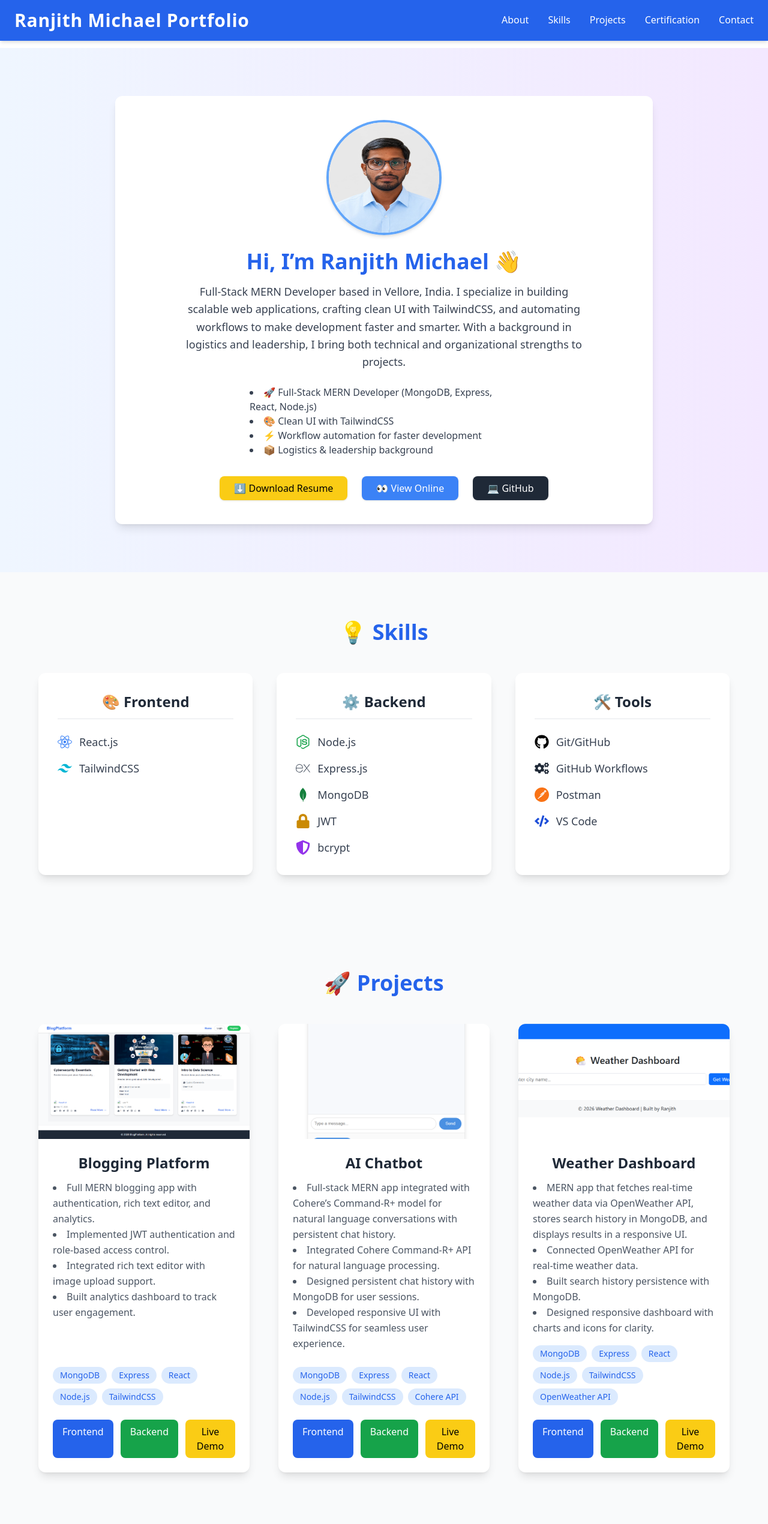
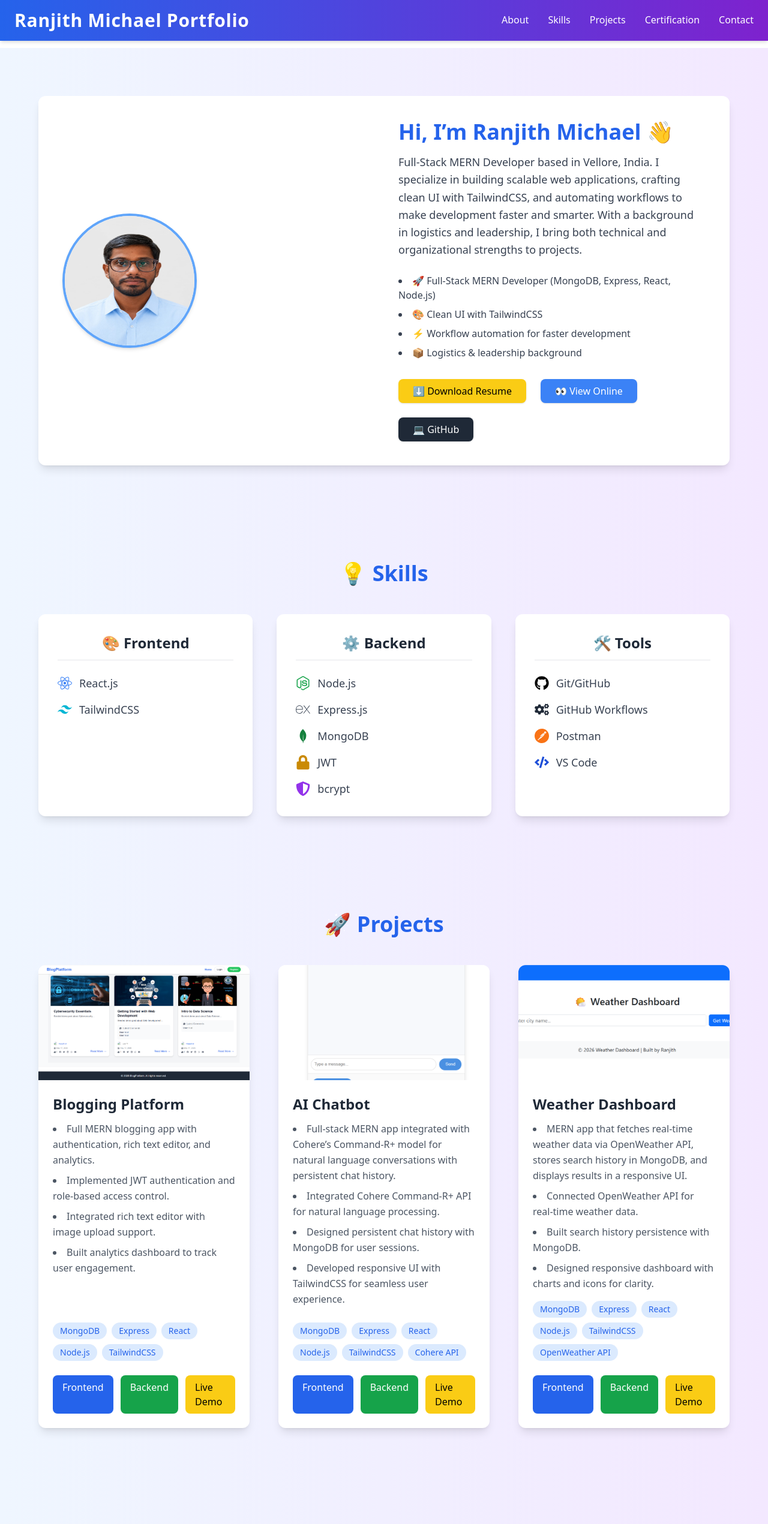
Before and after one commit to RanjithMichael/portfolio, a React (Create React App) app: page / in a window 1280 px wide. Shown: the top 2541 px of the page at 60% size. Built offline with nearby package versions, Linux system fonts and the light colour scheme.

Commit message:
updatedaaaaaaaaaaa'

```diff
--- a/src/components/AboutMe.jsx
+++ b/src/components/AboutMe.jsx
@@ -6,20 +6,20 @@ const AboutMe = () => {
       id="about"
       className="py-20 bg-gradient-to-r from-blue-50 to-purple-100"
     >
-      <div className="max-w-4xl mx-auto bg-white rounded-xl shadow-lg p-10 flex flex-col items-center text-center animate-fadeIn">
+      <div className="max-w-6xl mx-auto grid md:grid-cols-2 gap-12 items-center bg-white rounded-xl shadow-lg p-10 animate-fadeIn">
 
         {/* Profile Image */}
+        <div className="flex justify-center md:justify-start">
           <img
             src="/Ranjith.jpeg"
             alt="Portrait of Ranjith Michael"
             loading="lazy"
             className="
-            w-24 h-24
-            sm:w-32 sm:h-32
-            md:w-40 md:h-40
-            lg:w-48 lg:h-48
+              w-32 h-32
+              sm:w-40 sm:h-40
+              md:w-48 md:h-48
+              lg:w-56 lg:h-56
               rounded-full
-            mb-6
               shadow-md
               border-4 border-blue-400
               transition
@@ -28,7 +28,10 @@ const AboutMe = () => {
               animate-slideUp
             "
           />
+        </div>
 
+        {/* Text Content */}
+        <div className="text-center md:text-left">
           {/* Heading */}
           <h2
             className="text-4xl font-extrabold text-blue-600 mb-4 animate-slideUp delay-100"
@@ -39,7 +42,7 @@ const AboutMe = () => {
 
           {/* Description */}
           <p
-          className="text-lg text-gray-700 leading-relaxed max-w-2xl mx-auto mb-6 animate-fadeIn delay-200"
+            className="text-lg text-gray-700 leading-relaxed mb-6 animate-fadeIn delay-200"
             aria-label="Developer description"
           >
             Full‑Stack MERN Developer based in Vellore, India. I specialize in
@@ -51,7 +54,7 @@ const AboutMe = () => {
 
           {/* Strengths as bullet points */}
           <section aria-label="Key strengths">
-          <ul className="text-gray-700 mb-8 list-disc list-inside text-left max-w-md mx-auto animate-fadeIn delay-300">
+            <ul className="text-gray-700 mb-8 list-disc list-inside space-y-2 animate-fadeIn delay-300">
               <li>🚀 Full‑Stack MERN Developer (MongoDB, Express, React, Node.js)</li>
               <li>🎨 Clean UI with TailwindCSS</li>
               <li>⚡ Workflow automation for faster development</li>
@@ -60,7 +63,7 @@ const AboutMe = () => {
           </section>
 
           {/* Call-to-Action Buttons */}
-        <div className="flex justify-center gap-6 flex-wrap animate-slideUp delay-400">
+          <div className="flex justify-center md:justify-start gap-6 flex-wrap animate-slideUp delay-400">
             <a
               href="/Ranjith_Michael_B_Resume.pdf"
               className="px-6 py-2 bg-yellow-400 text-black rounded-lg shadow hover:bg-yellow-500 hover:scale-105 transition transform"
@@ -89,6 +92,7 @@ const AboutMe = () => {
             </a>
           </div>
         </div>
+      </div>
     </section>
   );
 };
--- a/src/components/BackToTop.jsx
+++ b/src/components/BackToTop.jsx
@@ -6,11 +6,7 @@ const BackToTop = () => {
   // Show button when scrolled down
   useEffect(() => {
     const toggleVisibility = () => {
-      if (window.scrollY > 300) {
-        setVisible(true);
-      } else {
-        setVisible(false);
-      }
+      setVisible(window.scrollY > 300);
     };
     window.addEventListener("scroll", toggleVisibility);
     return () => window.removeEventListener("scroll", toggleVisibility);
@@ -28,7 +24,14 @@ const BackToTop = () => {
     visible && (
       <button
         onClick={scrollToTop}
-        className="fixed bottom-6 right-6 bg-blue-600 text-white p-3 rounded-full shadow-lg hover:bg-blue-700 transition"
+        className="
+          fixed bottom-6 right-6
+          bg-gradient-to-r from-blue-500 to-purple-600
+          text-white p-4 rounded-full shadow-lg
+          hover:scale-110 hover:shadow-xl
+          transition transform duration-300 ease-in-out
+          focus:outline-none focus:ring-2 focus:ring-blue-400
+        "
         aria-label="Back to Top"
       >
         ⬆️
--- a/src/components/Certification.jsx
+++ b/src/components/Certification.jsx
@@ -2,18 +2,27 @@ import React from "react";
 
 const Certification = () => {
   return (
-    <section id="certification" className="py-20 bg-gray-50">
-      <div className="max-w-4xl mx-auto text-center">
+    <section id="certification" className="py-20 bg-gradient-to-r from-blue-50 to-purple-100">
+      <div className="max-w-5xl mx-auto text-center">
+        {/* Heading */}
         <h2 className="text-4xl font-extrabold text-blue-600 mb-12">
           📜 Certification
         </h2>
+
+        {/* Certification Card */}
         <div className="flex justify-center">
-          {/* GUVI Certification Card */}
-          <div className="bg-white rounded-xl shadow-lg p-8 flex flex-col items-center hover:shadow-2xl transition transform hover:-translate-y-2 max-w-sm">
+          <div
+            className="
+              bg-white rounded-xl shadow-lg p-8 flex flex-col items-center
+              hover:shadow-2xl transition transform hover:-translate-y-2
+              max-w-sm animate-fadeIn
+            "
+          >
             <img
               src="/GuviCertification.png"
-              alt="GUVI MERN Certificate"
-              className="mb-6 w-56 h-auto rounded-md border border-gray-200 shadow-sm"
+              alt="GUVI MERN Full‑Stack Certificate"
+              className="mb-6 w-56 h-auto rounded-md border border-gray-200 shadow-sm hover:scale-105 transition transform"
+              loading="lazy"
             />
             <p className="text-xl font-semibold text-gray-800 text-center">
               GUVI MERN Full‑Stack Certification
@@ -25,7 +34,11 @@ const Certification = () => {
               href="https://v2.zenclass.in/certificateDownload/mE1rcScXaN3QRqwo"
               target="_blank"
               rel="noopener noreferrer"
-              className="mt-6 px-5 py-2 bg-blue-600 text-white rounded-lg shadow hover:bg-blue-700 transition"
+              className="
+                mt-6 px-5 py-2 bg-blue-600 text-white rounded-lg shadow
+                hover:bg-blue-700 hover:scale-105 transition transform
+              "
+              aria-label="View GUVI MERN Certification"
             >
               🔗 View Certificate
             </a>
--- a/src/components/Contact.jsx
+++ b/src/components/Contact.jsx
@@ -31,7 +31,8 @@ const Contact = () => {
       id="contact"
       className="py-20 bg-gradient-to-r from-blue-50 to-purple-100"
     >
-      <div className="max-w-2xl mx-auto text-center">
+      <div className="max-w-3xl mx-auto text-center animate-fadeIn">
+        {/* Heading */}
         <h2 className="text-4xl font-extrabold text-blue-600 mb-6">
           📬 Contact Me
         </h2>
@@ -45,32 +46,36 @@ const Contact = () => {
           onSubmit={handleSubmit}
           action="https://formspree.io/f/mojgvgdd"
           method="POST"
-          className="bg-white p-8 rounded-xl shadow-lg"
+          className="bg-white p-8 rounded-xl shadow-lg space-y-4"
         >
           <input
             type="text"
             name="name"
             placeholder="Your Name"
             required
-            className="w-full p-3 mb-4 border rounded-lg focus:ring-2 focus:ring-blue-400 text-gray-800"
+            className="w-full p-3 border rounded-lg focus:ring-2 focus:ring-blue-400 text-gray-800"
+            aria-label="Your Name"
           />
           <input
             type="email"
             name="email"
             placeholder="Your Email"
             required
-            className="w-full p-3 mb-4 border rounded-lg focus:ring-2 focus:ring-blue-400 text-gray-800"
+            className="w-full p-3 border rounded-lg focus:ring-2 focus:ring-blue-400 text-gray-800"
+            aria-label="Your Email"
           />
           <textarea
             name="message"
             placeholder="Your Message"
             required
             rows="4"
-            className="w-full p-3 mb-4 border rounded-lg focus:ring-2 focus:ring-blue-400 text-gray-800"
+            className="w-full p-3 border rounded-lg focus:ring-2 focus:ring-blue-400 text-gray-800"
+            aria-label="Your Message"
           ></textarea>
           <button
             type="submit"
-            className="w-full bg-blue-600 text-white py-3 rounded-lg hover:bg-blue-700 transition font-semibold"
+            className="w-full bg-gradient-to-r from-blue-600 to-purple-600 text-white py-3 rounded-lg shadow hover:scale-105 transition transform font-semibold"
+            aria-label="Send Message"
           >
             ✉️ Send Message
           </button>
--- a/src/components/Footer.jsx
+++ b/src/components/Footer.jsx
@@ -3,13 +3,39 @@ import React from "react";
 const Footer = () => {
   return (
     <footer className="bg-gray-800 text-white py-6 mt-12">
-      <div className="max-w-6xl mx-auto flex flex-col md:flex-row justify-between items-center px-6">
+      <div className="max-w-6xl mx-auto flex flex-col md:flex-row justify-between items-center px-6 animate-fadeIn">
+
         {/* Left Side - Branding */}
-        <p className="text-sm md:text-base mb-4 md:mb-0">
+        <p className="text-sm md:text-base mb-4 md:mb-0 text-center md:text-left">
           © {new Date().getFullYear()} Ranjith Michael · Built with React & TailwindCSS
         </p>
 
-
+        {/* Right Side - Quick Links */}
+        <div className="flex gap-6 text-sm md:text-base">
+          <a
+            href="https://github.com/RanjithMichael"
+            target="_blank"
+            rel="noopener noreferrer"
+            className="hover:text-yellow-400 transition"
+            aria-label="GitHub Profile"
+          >
+            💻 GitHub
+          </a>
+          <a
+            href="mailto:ranjithmichael49@gmail.com"
+            className="hover:text-yellow-400 transition"
+            aria-label="Email Me"
+          >
+            📧 Email
+          </a>
+          <a
+            href="tel:+919677956477"
+            className="hover:text-yellow-400 transition"
+            aria-label="Call Me"
+          >
+            📞 Call
+          </a>
+        </div>
       </div>
     </footer>
   );
--- a/src/components/Navbar.jsx
+++ b/src/components/Navbar.jsx
@@ -2,10 +2,11 @@ import React from "react";
 
 const Navbar = () => {
   return (
-    <nav className="fixed top-0 left-0 w-full backdrop-blur-md bg-blue-600 dark:bg-blue-800 shadow-md z-50">
+    <nav className="fixed top-0 left-0 w-full backdrop-blur-md bg-gradient-to-r from-blue-600 to-purple-700 dark:from-blue-800 dark:to-purple-900 shadow-md z-50 animate-fadeIn">
       <div className="max-w-7xl mx-auto flex justify-between items-center px-6 py-4">
+
         {/* Logo */}
-        <h1 className="text-2xl md:text-3xl font-extrabold text-white tracking-wide">
+        <h1 className="text-2xl md:text-3xl font-extrabold text-white tracking-wide hover:text-yellow-300 transition">
           Ranjith Michael Portfolio
         </h1>
 
@@ -16,7 +17,13 @@ const Navbar = () => {
               <li key={item}>
                 <a
                   href={`#${item}`}
-                  className="relative hover:text-yellow-300 after:content-[''] after:block after:w-0 after:h-[2px] after:bg-yellow-300 after:transition-all after:duration-300 hover:after:w-full"
+                  className="
+                    relative hover:text-yellow-300
+                    after:content-[''] after:block after:w-0 after:h-[2px]
+                    after:bg-yellow-300 after:transition-all after:duration-300
+                    hover:after:w-full
+                  "
+                  aria-label={`Navigate to ${item} section`}
                 >
                   {item.charAt(0).toUpperCase() + item.slice(1)}
                 </a>
--- a/src/components/Projects.jsx
+++ b/src/components/Projects.jsx
@@ -47,30 +47,31 @@ const Projects = () => {
   ];
 
   return (
-    <section id="projects" className="py-20 bg-gray-50">
-      <div className="max-w-6xl mx-auto text-center">
+    <section id="projects" className="py-20 bg-gradient-to-r from-blue-50 to-purple-100">
+      <div className="max-w-6xl mx-auto text-center animate-fadeIn">
         <h2 className="text-4xl font-extrabold text-blue-600 mb-12">🚀 Projects</h2>
         <div className="grid md:grid-cols-2 lg:grid-cols-3 gap-12">
           {projects.map((proj, index) => (
             <div
               key={index}
-              className="bg-white rounded-xl shadow-lg hover:shadow-2xl transition transform hover:-translate-y-2 flex flex-col"
+              className="bg-white rounded-xl shadow-lg hover:shadow-2xl transition transform hover:-translate-y-2 flex flex-col animate-slideUp"
             >
               {/* Project Image */}
               <img
                 src={proj.image}
-                alt={proj.title}
-                className="w-full h-48 object-cover rounded-t-xl"
+                alt={`${proj.title} Screenshot`}
+                className="w-full h-48 object-cover rounded-t-xl hover:scale-105 transition transform"
+                loading="lazy"
               />
 
               {/* Project Content */}
-              <div className="p-6 flex flex-col flex-grow">
+              <div className="p-6 flex flex-col flex-grow text-left">
                 <h3 className="text-2xl font-semibold mb-3 text-gray-800">
                   {proj.title}
                 </h3>
 
                 {/* Description with bullet points */}
-                <ul className="text-gray-600 mb-4 flex-grow text-base leading-relaxed list-disc list-inside text-left">
+                <ul className="text-gray-600 mb-4 flex-grow text-base leading-relaxed list-disc list-inside space-y-2">
                   {proj.description.map((point, i) => (
                     <li key={i}>{point}</li>
                   ))}
@@ -89,13 +90,14 @@ const Projects = () => {
                 </div>
 
                 {/* Action Buttons */}
-                <div className="flex justify-center gap-3 mt-auto">
+                <div className="flex justify-start gap-3 mt-auto">
                   {proj.frontend && (
                     <a
                       href={proj.frontend}
                       target="_blank"
                       rel="noopener noreferrer"
-                      className="px-4 py-2 bg-blue-600 text-white rounded-lg hover:bg-blue-700 transition"
+                      className="px-4 py-2 bg-blue-600 text-white rounded-lg hover:bg-blue-700 hover:scale-105 transition transform"
+                      aria-label={`${proj.title} Frontend Code`}
                     >
                       Frontend
                     </a>
@@ -105,7 +107,8 @@ const Projects = () => {
                       href={proj.backend}
                       target="_blank"
                       rel="noopener noreferrer"
-                      className="px-4 py-2 bg-green-600 text-white rounded-lg hover:bg-green-700 transition"
+                      className="px-4 py-2 bg-green-600 text-white rounded-lg hover:bg-green-700 hover:scale-105 transition transform"
+                      aria-label={`${proj.title} Backend Code`}
                     >
                       Backend
                     </a>
@@ -114,7 +117,8 @@ const Projects = () => {
                     href={proj.demo}
                     target="_blank"
                     rel="noopener noreferrer"
-                    className="px-4 py-2 bg-yellow-400 text-black rounded-lg hover:bg-yellow-500 transition"
+                    className="px-4 py-2 bg-yellow-400 text-black rounded-lg hover:bg-yellow-500 hover:scale-105 transition transform"
+                    aria-label={`${proj.title} Live Demo`}
                   >
                     Live Demo
                   </a>
--- a/src/components/Skills.jsx
+++ b/src/components/Skills.jsx
@@ -1,6 +1,5 @@
 import React from "react";
-import { FaReact, FaNodeJs, FaGithub } from "react-icons/fa";
-import { FaLock, FaShieldAlt, FaCogs, FaCode } from "react-icons/fa";
+import { FaReact, FaNodeJs, FaGithub, FaLock, FaShieldAlt, FaCogs, FaCode } from "react-icons/fa";
 import { SiExpress, SiMongodb, SiTailwindcss, SiPostman } from "react-icons/si";
 
 const Skills = () => {
@@ -37,9 +36,9 @@ const Skills = () => {
   ];
 
   return (
-    <section id="skills" className="py-20 bg-gray-50 text-center">
-      <h2 className="text-4xl font-extrabold text-blue-600 mb-12">💡 Skills</h2>
-      <div className="grid md:grid-cols-3 gap-10 max-w-6xl mx-auto">
+    <section id="skills" className="py-20 bg-gradient-to-r from-blue-50 to-purple-100 text-center">
+      <h2 className="text-4xl font-extrabold text-blue-600 mb-12 animate-fadeIn">💡 Skills</h2>
+      <div className="grid md:grid-cols-3 gap-10 max-w-6xl mx-auto animate-slideUp">
         {skillGroups.map((group, index) => (
           <div
             key={index}
@@ -50,7 +49,11 @@ const Skills = () => {
             </h3>
             <ul className="space-y-4 text-gray-700 text-lg">
               {group.skills.map((skill, i) => (
-                <li key={i} className="flex items-center gap-3 hover:text-blue-600 transition">
+                <li
+                  key={i}
+                  className="flex items-center gap-3 hover:text-blue-600 transition"
+                  aria-label={`${skill.name} skill`}
+                >
                   {skill.icon}
                   {skill.name}
                 </li>
```
Lines whose indentation alone changed are shown as unchanged.
